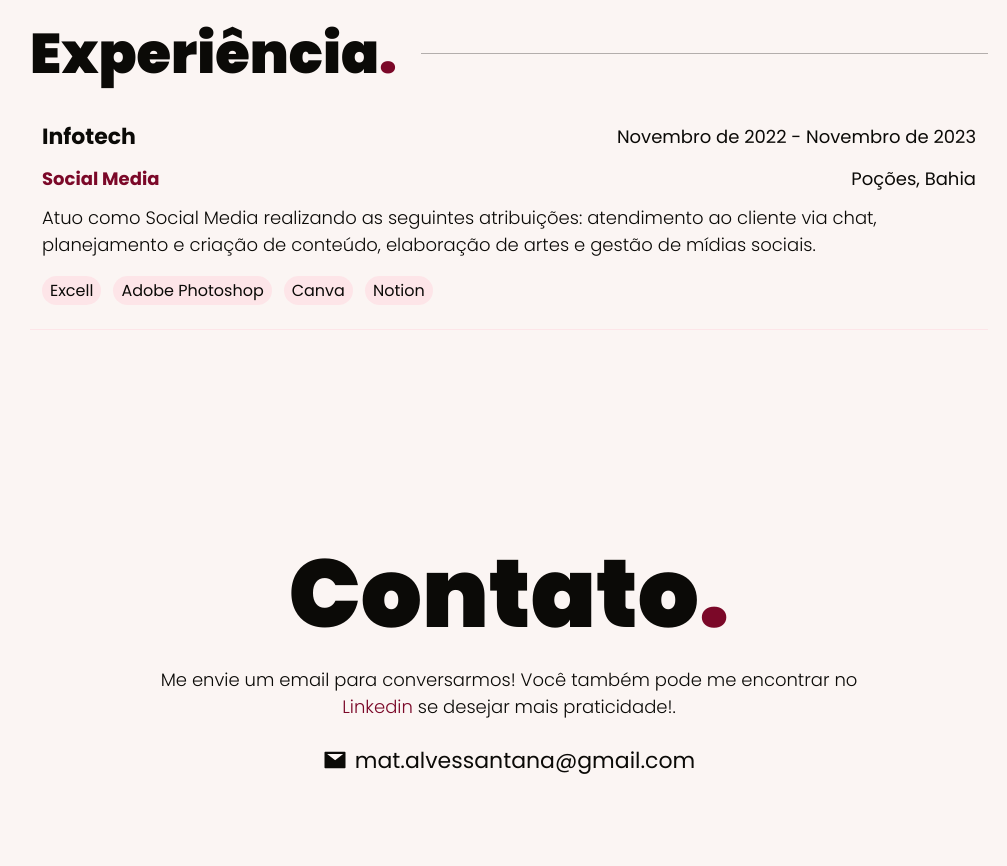
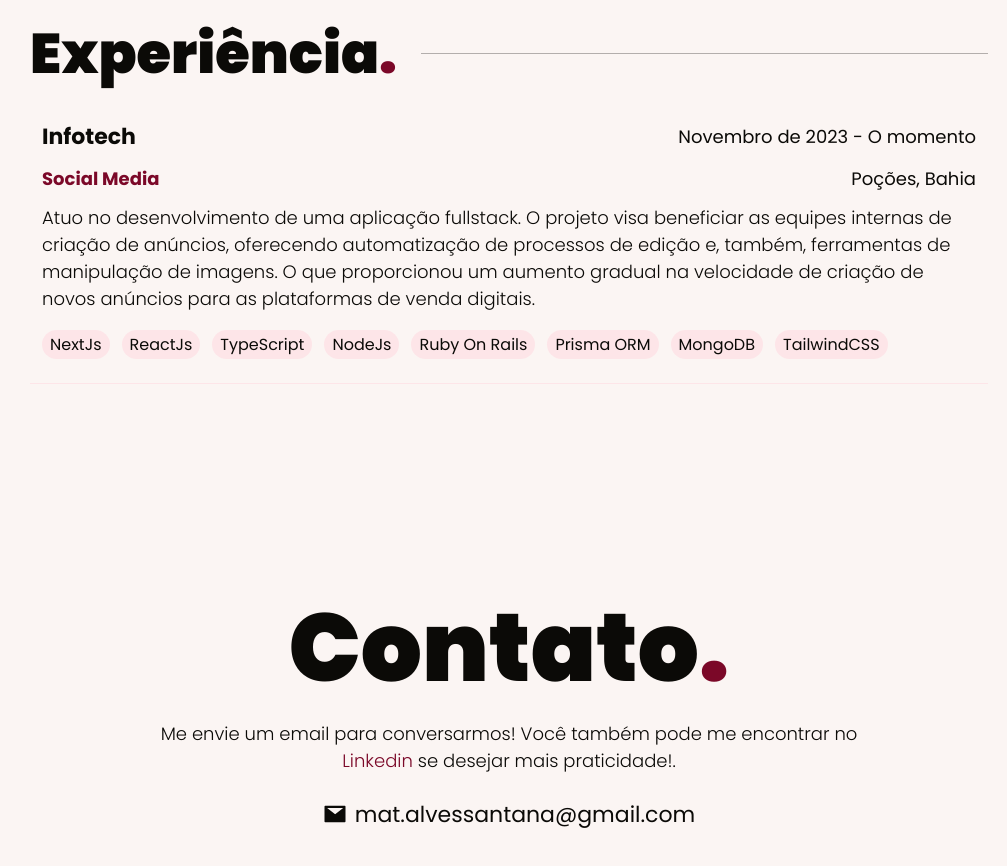
Before and after one commit to omatheusant/steam-portfolio-typescript, a Next.js app: page / in a window 1280 px wide. Shown: the part 2680-3546 px from the top of the page, without its empty margins (161-1168 px from the left). Built offline with nearby package versions, Linux system fonts and the light colour scheme.

Commit message:
Update Experience.tsx

```diff
--- a/components/home/experience/Experience.tsx
+++ b/components/home/experience/Experience.tsx
@@ -16,15 +16,19 @@ const experience = [
   {
     title: "Infotech",
     position: "Social Media",
-    time: "Novembro de 2022 - Novembro de 2023 ",
+    time: "Novembro de 2023 - O momento",
     location: "Poções, Bahia",
     description:
-      "Atuo como Social Media realizando as seguintes atribuições: atendimento ao cliente via chat, planejamento e criação de conteúdo, elaboração de artes e gestão de mídias sociais.",
+      "Atuo no desenvolvimento de uma aplicação fullstack. O projeto visa beneficiar as equipes internas de criação de anúncios, oferecendo automatização de processos de edição e, também, ferramentas de manipulação de imagens. O que proporcionou um aumento gradual na velocidade de criação de novos anúncios para as plataformas de venda digitais.",
     tech: [
-      "Excell",
-      "Adobe Photoshop",
-      "Canva",
-      "Notion",
+      "NextJs",
+      "ReactJs",
+      "TypeScript",
+      "NodeJs",
+      "Ruby On Rails",
+      "Prisma ORM",
+      "MongoDB",
+      "TailwindCSS"
     ],
   },
 
```
